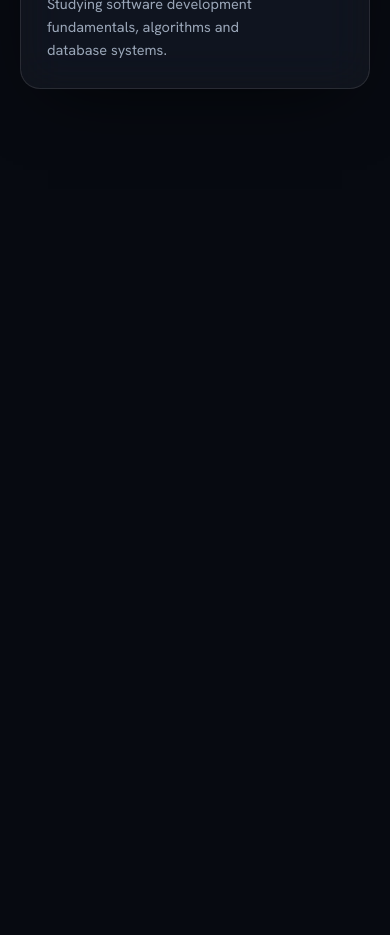
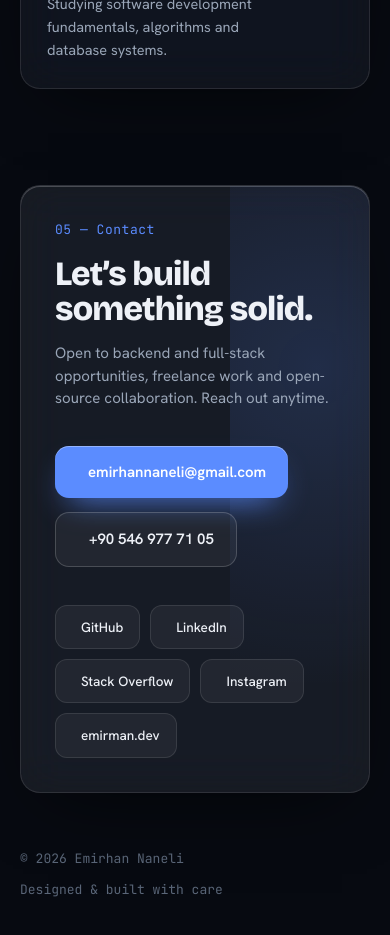
Before and after one commit to emirhannaneli/emirhannaneli, a Next.js app: page / in a window 390 px wide. Shown: the part 6260-7195 px from the top of the page. Before the commit the page ends 6397 px from the top, so only its background shows below. Built offline with nearby package versions, Linux system fonts and the light colour scheme.

Commit message:
feat: contact and footer sections

```diff
--- /dev/null
+++ b/components/contact.tsx
@@ -0,0 +1,38 @@
+import type { SiteContent } from "@/lib/content";
+import { profile, socials, type SocialId } from "@/lib/data";
+import { icons } from "@/lib/icons";
+import { Reveal } from "./reveal";
+
+const SOCIAL_LABEL: Record<SocialId, string> = {
+  github: "GitHub", linkedin: "LinkedIn", stackoverflow: "Stack Overflow", instagram: "Instagram", site: "emirman.dev",
+};
+
+export function Contact({ content }: { content: SiteContent }) {
+  const { contact } = content;
+  return (
+    <section id="contact" aria-labelledby="contact-h" className="mx-auto max-w-[1120px] px-[clamp(20px,5vw,48px)] pt-[clamp(48px,7vw,90px)] pb-[clamp(56px,8vw,110px)]">
+      <Reveal>
+        <div className="emn-panel-2 relative overflow-hidden rounded-[30px] p-[clamp(34px,5vw,64px)]">
+          <div aria-hidden className="pointer-events-none absolute -top-2/4 right-[-10%] h-[160%] w-2/4" style={{ background: "radial-gradient(circle,var(--accent-soft),transparent 65%)" }} />
+          <div className="relative">
+            <div className="mb-[18px] font-mono text-[13px] tracking-[.04em]" style={{ color: "var(--accent)" }}>05 — {contact.kicker}</div>
+            <h2 id="contact-h" className="m-0 mb-4 max-w-[14em] font-display text-[clamp(34px,5.5vw,62px)] font-extrabold leading-[1.02] tracking-[-.025em]">{contact.heading}</h2>
+            <p className="m-0 mb-9 max-w-[34em] text-[clamp(15px,1.9vw,18px)]" style={{ color: "var(--dim)" }}>{contact.sub}</p>
+            <div className="mb-[38px] flex flex-wrap gap-[14px]">
+              <a href={`mailto:${profile.email}`} className="inline-flex items-center gap-[11px] rounded-[14px] px-[22px] py-[15px] text-[15px] font-semibold text-white no-underline transition-transform hover:-translate-y-[2px]" style={{ background: "var(--accent)", boxShadow: "0 14px 32px -14px var(--accent), inset 0 1px 0 rgba(255,255,255,.35)" }}>{icons.mail}{profile.email}</a>
+              <a href={`tel:${profile.phone.replace(/\s/g, "")}`} className="inline-flex items-center gap-[11px] rounded-[14px] border border-[var(--border-2)] px-[22px] py-[15px] text-[15px] font-semibold no-underline" style={{ background: "var(--chip)", color: "var(--text)" }}><span style={{ color: "var(--accent)" }}>{icons.phone}</span>{profile.phone}</a>
+            </div>
+            <div className="flex flex-wrap gap-[10px]">
+              {socials.map((s) => (
+                <a key={s.id} href={s.url} target="_blank" rel="noopener noreferrer" className="inline-flex items-center gap-[9px] rounded-[12px] border border-[var(--border)] px-4 py-[11px] text-[13.5px] font-medium no-underline transition-transform hover:-translate-y-[2px]" style={{ background: "var(--chip)", color: "var(--text)" }}>
+                  <span className="grid place-items-center">{icons[s.icon]}</span>{SOCIAL_LABEL[s.id]}
+                  <span className="emn-sr-only">(opens in new tab)</span>
+                </a>
+              ))}
+            </div>
+          </div>
+        </div>
+      </Reveal>
+    </section>
+  );
+}
--- /dev/null
+++ b/components/footer.tsx
@@ -0,0 +1,11 @@
+import type { SiteContent } from "@/lib/content";
+import { profile } from "@/lib/data";
+
+export function Footer({ content }: { content: SiteContent }) {
+  return (
+    <footer className="mx-auto flex max-w-[1120px] flex-wrap items-center justify-between gap-3 px-[clamp(20px,5vw,48px)] pb-[clamp(40px,6vw,72px)] font-mono text-[13px]" style={{ color: "var(--faint)" }}>
+      <span>© 2026 {profile.name}</span>
+      <span>{content.footer.note}</span>
+    </footer>
+  );
+}
--- a/components/portfolio.tsx
+++ b/components/portfolio.tsx
@@ -7,6 +7,8 @@ import { About } from "./about";
 import { Skills } from "./skills";
 import { Projects } from "./projects";
 import { Experience } from "./experience";
+import { Contact } from "./contact";
+import { Footer } from "./footer";
 // Section imports are added by later tasks:
 
 export function Portfolio({ content, locale }: { content: SiteContent; locale: LocaleCode }) {
@@ -21,8 +23,10 @@ export function Portfolio({ content, locale }: { content: SiteContent; locale: L
           <Skills content={content} />
           <Projects content={content} />
           <Experience content={content} />
+          <Contact content={content} />
           {/* ... sections added in Tasks 10–15 */}
         </main>
+        <Footer content={content} />
       </div>
     </div>
   );
```
